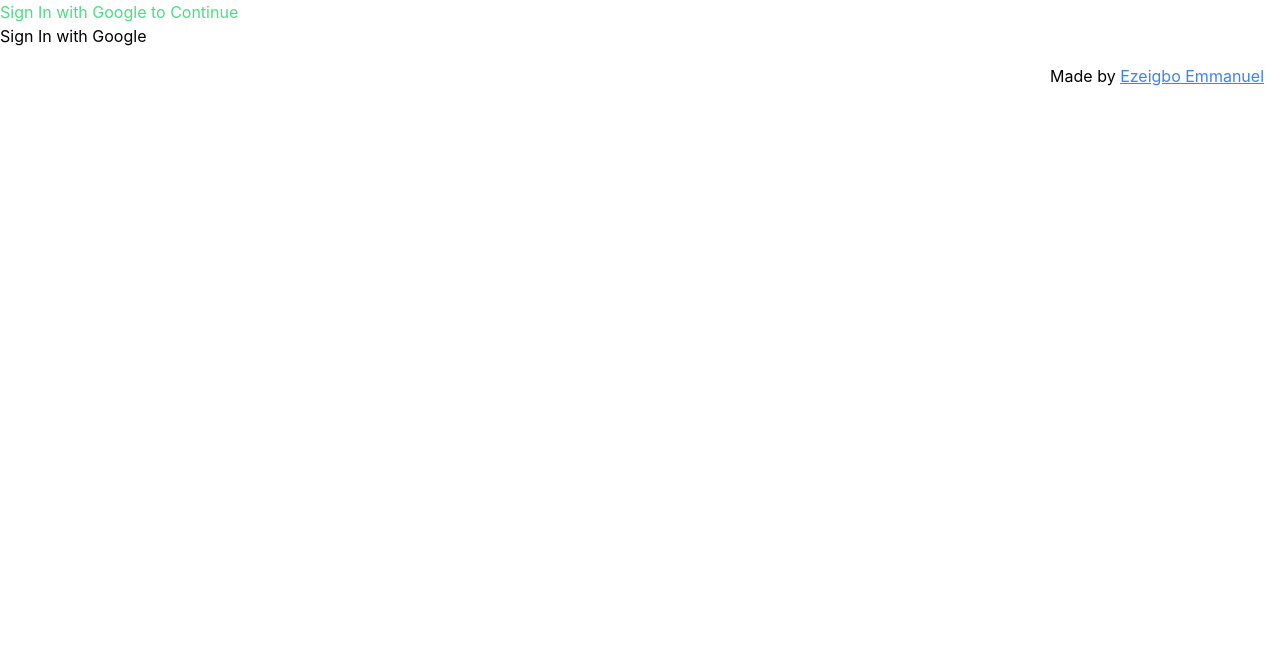
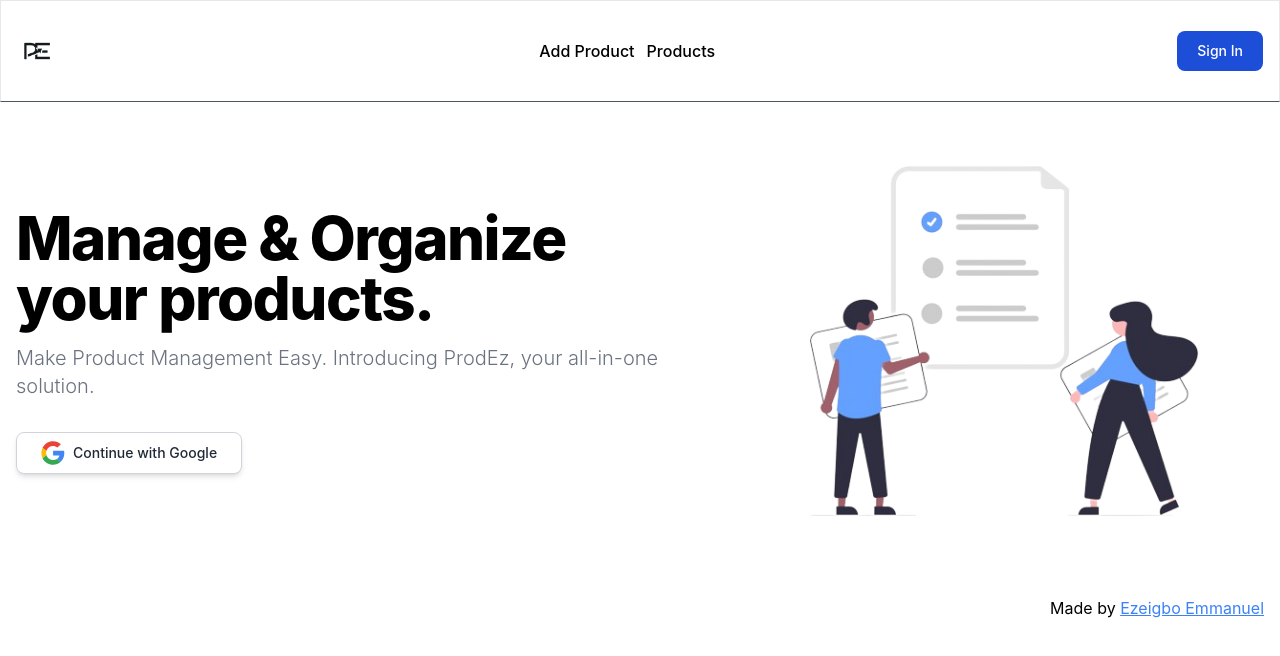
Before and after one commit to ezeigboemmanuel/Product-Manager, a React (Create React App) app: page / in a window 1280 px wide. Shown: the top 656 px of the page. Built offline with nearby package versions, Linux system fonts and the light colour scheme; no server answers.

Commit message:
added hero and navbar

```diff
--- a/src/AddForm.jsx
+++ b/src/AddForm.jsx
@@ -11,6 +11,7 @@
 import { Navigate, useNavigate } from "react-router-dom";
 import { useGetUserInfo } from "./hooks/useGetUserInfo";
 import { signOut } from "firebase/auth";
+import NavBar from "./NavBar";
 
 const AddForm = ({
   productName,
@@ -34,8 +35,8 @@
 }) => {
   const { userEmail, userId, isAuth } = useGetUserInfo();
   const navigate = useNavigate();
-  if (!isAuth){
-    return <Navigate to="/" />
+  if (!isAuth) {
+    return <Navigate to="/" />;
   }
   // Categories
   const handleCategoryChange = (e) => setCategory(e.target.value);
@@ -107,7 +108,7 @@
   };
   return (
     <div>
-      <button onClick={signUserOut}>Sign Out</button>
+      <NavBar />
       <section className="bg-white">
         <div className="py-8 px-4 mx-auto max-w-2xl lg:py-16">
           <h2 className="mb-4 text-xl font-bold text-gray-900">
--- a/src/App.js
+++ b/src/App.js
@@ -11,6 +11,7 @@
 } from "react-router-dom";
 import Auth from "./Auth";
 import { useGetUserInfo } from "./hooks/useGetUserInfo";
+import NavBar from "./NavBar";
 
 const App = () => {
   const [productName, setProductName] = useState();
@@ -83,7 +84,7 @@
         </Routes>
       </Router>
 
-      <p className="mt-4 mr-4 text-right">
+      <p className="m-4 text-right">
         Made by{" "}
         <a
           href="https://twitter.com/zgbocode"
--- a/src/Auth.jsx
+++ b/src/Auth.jsx
@@ -3,6 +3,9 @@
 import { signInWithPopup } from "firebase/auth";
 import { useNavigate, Navigate } from "react-router-dom";
 import { useGetUserInfo } from "./hooks/useGetUserInfo";
+
+import HomeIllus from "./images/home_illus.png";
+import NavBar from "./NavBar";
 
 const Auth = () => {
   const navigate = useNavigate();
@@ -26,8 +29,93 @@
   }
   return (
     <div>
-      <p className="text-green-400">Sign In with Google to Continue</p>
-      <button onClick={signInWithGoogle}>Sign In with Google</button>
+      {/* <p className="text-green-400">Sign In with Google to Continue</p>
+      <button onClick={signInWithGoogle}>Sign In with Google</button> */}
+      <NavBar />
+      <section className="bg-white dark:bg-gray-900">
+        <div className="grid max-w-screen-xl px-4 pt-5 pb-8 mx-auto lg:gap-8 xl:gap-0 lg:py-5 lg:grid-cols-12 lg:pt-5">
+          <div className="mr-auto place-self-center lg:col-span-7">
+            <h1 className="max-w-2xl mb-4 text-4xl font-extrabold leading-none tracking-tight md:text-5xl xl:text-6xl dark:text-white">
+              Manage & Organize
+              <br />
+              your products.
+            </h1>
+            <p className="max-w-2xl mb-6 font-light text-gray-500 lg:mb-8 md:text-lg lg:text-xl ">
+              Make Product Management Easy. Introducing ProdEz, your all-in-one
+              solution.
+            </p>
+            <div className="space-y-4 sm:flex sm:space-y-0 sm:space-x-4">
+              <button onClick={signInWithGoogle} className="flex items-center bg-white dark:bg-gray-900 border border-gray-300 rounded-lg shadow-md px-6 py-2 text-sm font-medium text-gray-800 dark:text-white hover:bg-gray-200 focus:outline-none focus:ring-2 focus:ring-offset-2 focus:ring-gray-500">
+                <svg
+                  className="h-6 w-6 mr-2"
+                  xmlns="http://www.w3.org/2000/svg"
+                  width="800px"
+                  height="800px"
+                  viewBox="-0.5 0 48 48"
+                  version="1.1"
+                >
+                  {" "}
+                  <title>Google-color</title> <desc>Created with Sketch.</desc>{" "}
+                  <defs> </defs>{" "}
+                  <g
+                    id="Icons"
+                    stroke="none"
+                    stroke-width="1"
+                    fill="none"
+                    fill-rule="evenodd"
+                  >
+                    {" "}
+                    <g
+                      id="Color-"
+                      transform="translate(-401.000000, -860.000000)"
+                    >
+                      {" "}
+                      <g
+                        id="Google"
+                        transform="translate(401.000000, 860.000000)"
+                      >
+                        {" "}
+                        <path
+                          d="M9.82727273,24 C9.82727273,22.4757333 10.0804318,21.0144 10.5322727,19.6437333 L2.62345455,13.6042667 C1.08206818,16.7338667 0.213636364,20.2602667 0.213636364,24 C0.213636364,27.7365333 1.081,31.2608 2.62025,34.3882667 L10.5247955,28.3370667 C10.0772273,26.9728 9.82727273,25.5168 9.82727273,24"
+                          id="Fill-1"
+                          fill="#FBBC05"
+                        >
+                          {" "}
+                        </path>{" "}
+                        <path
+                          d="M23.7136364,10.1333333 C27.025,10.1333333 30.0159091,11.3066667 32.3659091,13.2266667 L39.2022727,6.4 C35.0363636,2.77333333 29.6954545,0.533333333 23.7136364,0.533333333 C14.4268636,0.533333333 6.44540909,5.84426667 2.62345455,13.6042667 L10.5322727,19.6437333 C12.3545909,14.112 17.5491591,10.1333333 23.7136364,10.1333333"
+                          id="Fill-2"
+                          fill="#EB4335"
+                        >
+                          {" "}
+                        </path>{" "}
+                        <path
+                          d="M23.7136364,37.8666667 C17.5491591,37.8666667 12.3545909,33.888 10.5322727,28.3562667 L2.62345455,34.3946667 C6.44540909,42.1557333 14.4268636,47.4666667 23.7136364,47.4666667 C29.4455,47.4666667 34.9177955,45.4314667 39.0249545,41.6181333 L31.5177727,35.8144 C29.3995682,37.1488 26.7323182,37.8666667 23.7136364,37.8666667"
+                          id="Fill-3"
+                          fill="#34A853"
+                        >
+                          {" "}
+                        </path>{" "}
+                        <path
+                          d="M46.1454545,24 C46.1454545,22.6133333 45.9318182,21.12 45.6113636,19.7333333 L23.7136364,19.7333333 L23.7136364,28.8 L36.3181818,28.8 C35.6879545,31.8912 33.9724545,34.2677333 31.5177727,35.8144 L39.0249545,41.6181333 C43.3393409,37.6138667 46.1454545,31.6490667 46.1454545,24"
+                          id="Fill-4"
+                          fill="#4285F4"
+                        >
+                          {" "}
+                        </path>{" "}
+                      </g>{" "}
+                    </g>{" "}
+                  </g>{" "}
+                </svg>
+                <span>Continue with Google</span>
+              </button>
+            </div>
+          </div>
+          <div className="hidden lg:mt-0 lg:col-span-5 lg:flex">
+            <img src={HomeIllus} alt="hero image" />
+          </div>
+        </div>
+      </section>
     </div>
   );
 };
--- a/src/DisplayData.jsx
+++ b/src/DisplayData.jsx
@@ -14,6 +14,7 @@
 import { Navigate, useNavigate } from "react-router-dom";
 import { useGetUserInfo } from "./hooks/useGetUserInfo";
 import { signOut } from "firebase/auth";
+import NavBar from "./NavBar";
 
 const DisplayData = ({
   productName,
@@ -116,7 +117,7 @@
 "
         }
       </style>
-      <button onClick={signUserOut}>Sign Out</button>
+      <NavBar />
       <div
         ref={componentRef}
         className="relative overflow-x-auto shadow-md sm:rounded-lg mb-20"
--- /dev/null
+++ b/src/NavBar.jsx
@@ -0,0 +1,60 @@
+import React from "react";
+import Logo from "./images/logo.png";
+import { Navigate, useNavigate } from "react-router-dom";
+import { signInWithPopup, signOut } from "firebase/auth";
+import { auth, provider } from "./firebase";
+import { useGetUserInfo } from "./hooks/useGetUserInfo";
+
+const NavBar = () => {
+  const navigate = useNavigate();
+  const { isAuth } = useGetUserInfo();
+
+  const signInWithGoogle = async () => {
+    const results = await signInWithPopup(auth, provider);
+    const authInfo = {
+      userId: results.user.uid,
+      userEmail: results.user.email,
+      name: results.user.displayName,
+      profilePhoto: results.user.photoURL,
+      isAuth: true,
+    };
+    localStorage.setItem("auth", JSON.stringify(authInfo));
+    navigate("/addproduct");
+  };
+
+  const signUserOut = async () => {
+    try {
+      await signOut(auth);
+      localStorage.clear();
+      navigate("/");
+    } catch (error) {
+      console.log(error, "An error occured while signing out");
+    }
+  };
+  return (
+    <header className="w-full">
+      <nav className="bg-white border border-b-gray-600 py-2.5 dark:bg-gray-900">
+        <div className="flex flex-wrap items-center justify-between max-w-screen-xl px-4 mx-auto">
+          <a href="/" className="flex items-center -ml-5">
+            <img src={Logo} className="h-20" alt="ProdEz Logo" />
+          </a>
+          <div className="flex space-x-3">
+            <a href="/addproduct" className="font-medium cursor-pointer hover:text-blue-500 active:text-blue-500">Add Product</a>
+            <a href="/products" className="font-medium cursor-pointer hover:text-blue-500 active:text-blue-500 mr-3">Products</a>
+          </div>
+          <div className="flex items-center lg:order-2">
+            <button
+              onClick={isAuth ? signUserOut : signInWithGoogle}
+              className="text-white bg-blue-700 hover:bg-blue-800 focus:ring-4 focus:ring-blue-300 font-medium rounded-lg text-sm px-4 lg:px-5 py-2 lg:py-2.5 sm:mr-2 lg:mr-0 dark:bg-blue-600 dark:hover:bg-blue-700 focus:outline-none dark:focus:ring-blue-800"
+            >
+              Sign {isAuth ? "Out" : "In"}
+            </button>
+          </div>
+
+        </div>
+      </nav>
+    </header>
+  );
+};
+
+export default NavBar;
```
Also changed, not shown: src/images/home_illus.png (added), src/images/logo.png (added).
